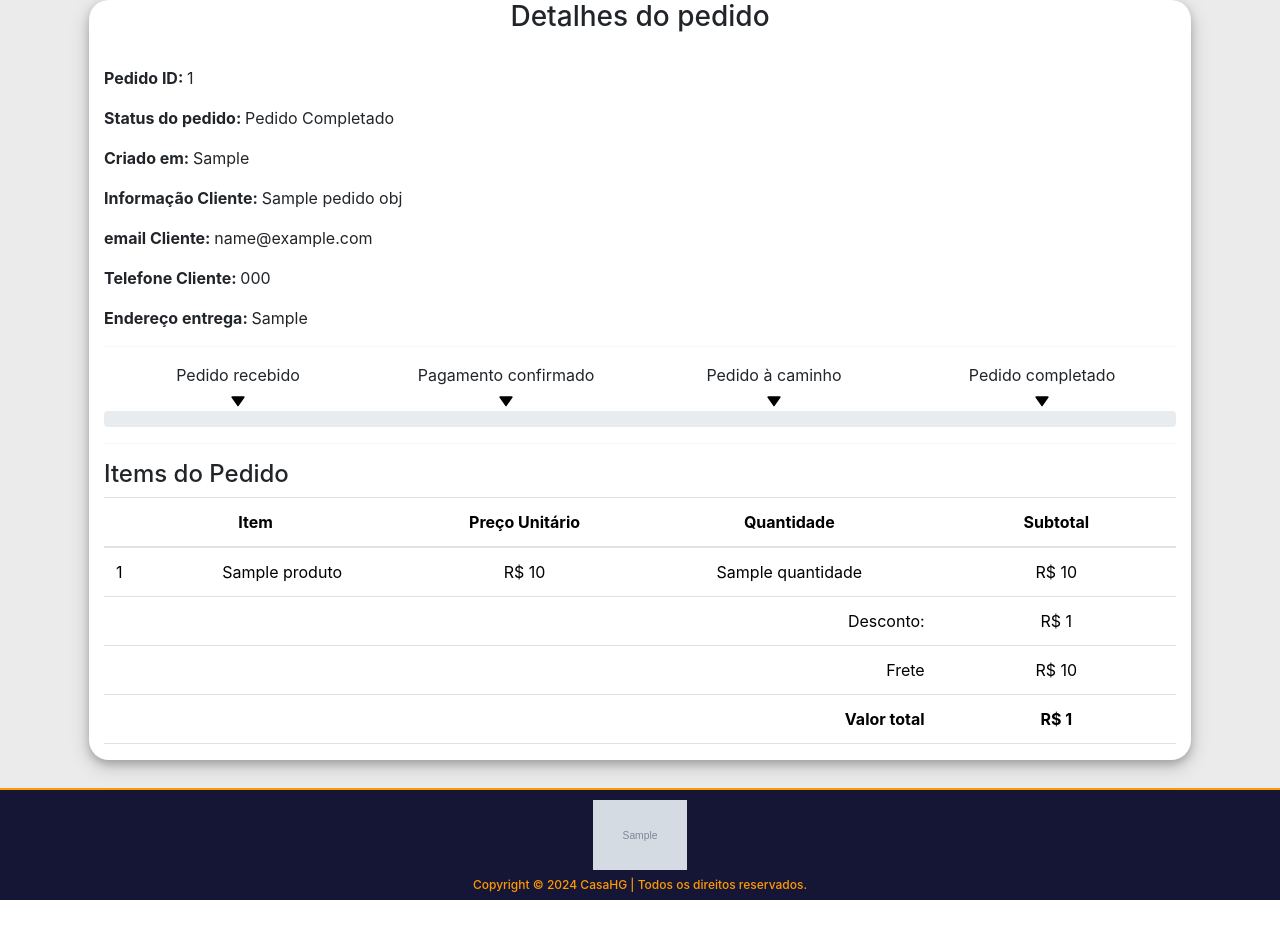
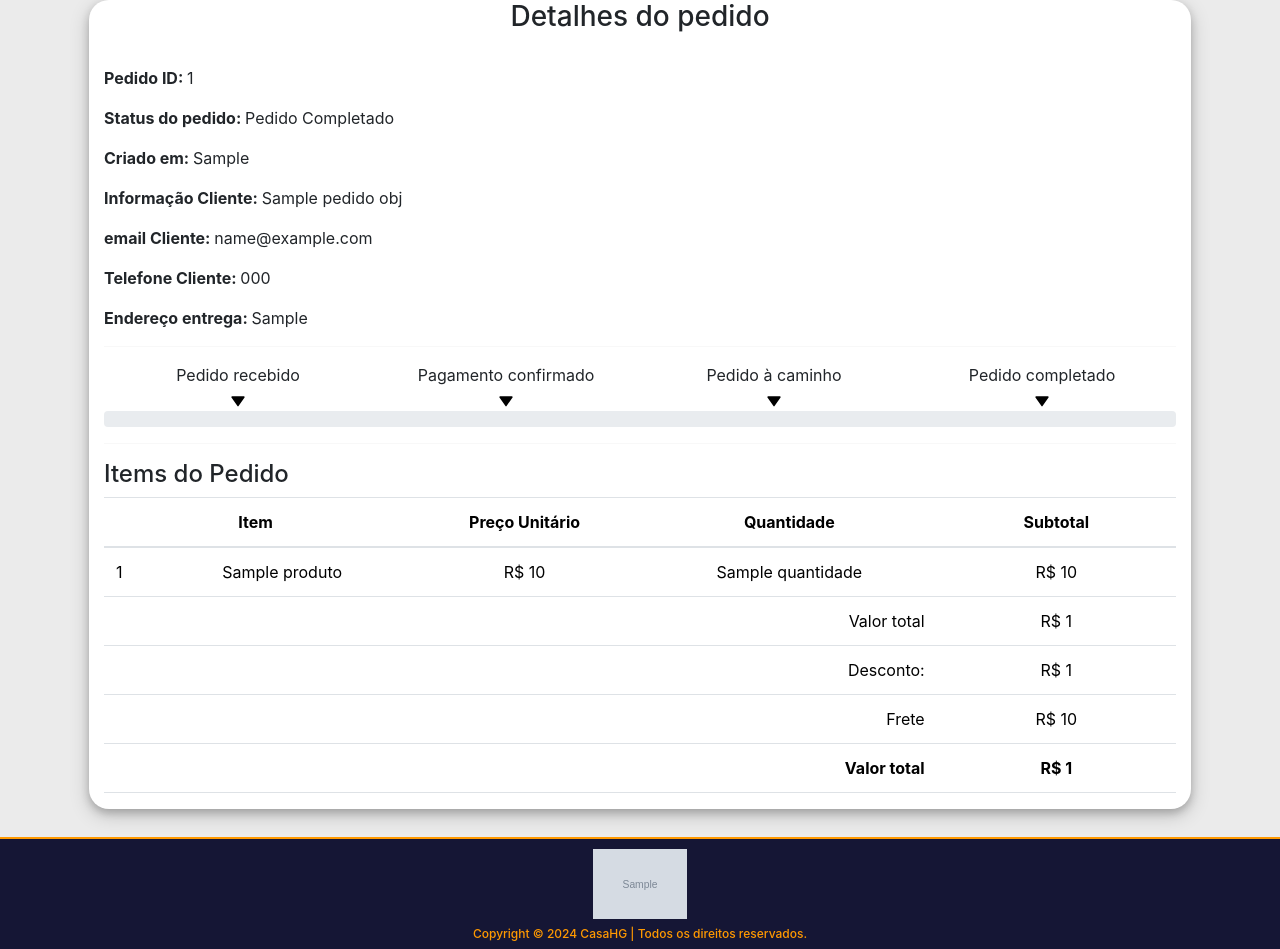
Before and after one commit to joaomarcelo023/django-teste, a Django app: template templates/clientepedidodetalhe.html in a window 1280 px wide. Shown: the part 175-1124 px from the top of the page. Before the commit the page ends 1075 px from the top, so only its background shows below. Run offline with Django 3.2, Linux system fonts and the light colour scheme; the template is opened without the code that fills it: most values are stand-ins (such as "Sample title", 1, 10 or a date in 2020); grey boxes marked "Sample" are stand-in pictures; parts of the project's set-up code (start-up, migrations or seed data) failed here and were passed over; some libraries are stand-ins or nearby versions.

Commit message:
Layout preços clientepedidodetalhe

```diff
--- a/static/css/clientepedidodetalhe.css
+++ b/static/css/clientepedidodetalhe.css
@@ -30,6 +30,8 @@
     margin-left: 5%;
 
     text-align: center;
+
+    object-fit: scale-down;
 }
 
 .pequeno .table {
--- a/templates/clientepedidodetalhe.html
+++ b/templates/clientepedidodetalhe.html
@@ -92,7 +92,7 @@
                                 </tr>
                                 <tr>
                                     <td class="text-right" style="border-bottom: none; border-top: none; width: 50%;">Subtotal:</td>
-                                    <td class="text-left" style="border-bottom: none; border-top: none; width: 50%;">R$ {{ cp.subtotal|intcomma }}</td>
+                                    <td class="text-left" style="border-bottom: none; border-top: none; width: 50%;">R$ {{ cp.subtotal_bruto|intcomma }}</td>
                                 </tr>
                             </table>
                         </div>
@@ -102,6 +102,10 @@
                     {% endif %}
                 {% endfor %}
                 <br>
+                {% if pedido_obj.total_desconto %}
+                    <span class="spanTotal d-flex" style="display: flex; justify-content: flex-end; font-weight: 400;">Total: R$ {{ pedido_obj.total_bruto|intcomma }}</span>
+                    <span class="spanTotal d-flex" style="display: flex; justify-content: flex-end; font-weight: 400;">Desconto: R$ {{ pedido_obj.total_desconto|intcomma }}</span>
+                {% endif %}
                 <span class="spanTotal d-flex" style="display: flex; justify-content: flex-end;">Total: R$ {{ pedido_obj.total_final|intcomma }}</span>
                 <br>
             </div>
@@ -124,12 +128,16 @@
                             <td class="text-center"><a target="_blank" href="{%url 'lojaapp:produtodetalhe' cp.produto.slug %}">{{ cp.produto.titulo }}</a></td>
                             <td class="text-center">R$ {{ cp.preco_unitario|intcomma }}</td>
                             <td class="text-center">{{ cp.quantidade }}</td>
-                            <td colspan="3" class="text-center">R$ {{ cp.subtotal|intcomma }}</td>
+                            <td colspan="3" class="text-center">R$ {{ cp.subtotal_bruto|intcomma }}</td>
                         </tr>
                     {% endfor %}
                 </tbody>
                 <tfoot>
-                    {% if pedido.total_desconto %}
+                    {% if pedido_obj.total_desconto %}
+                        <tr>
+                            <th colspan="4" class="text-right" style="font-weight: 400;">Valor total</th>
+                            <th colspan="3" class="text-center" style="font-weight: 400;">R$ {{ pedido_obj.total_bruto|intcomma }}</th>
+                        </tr>
                         <tr>
                             <th colspan="4" class="text-right" style="font-weight: 400;">Desconto:</th>
                             <th colspan="3" class="text-center" style="font-weight: 400;">R$ {{ pedido_obj.total_desconto|intcomma }}</th>
```
